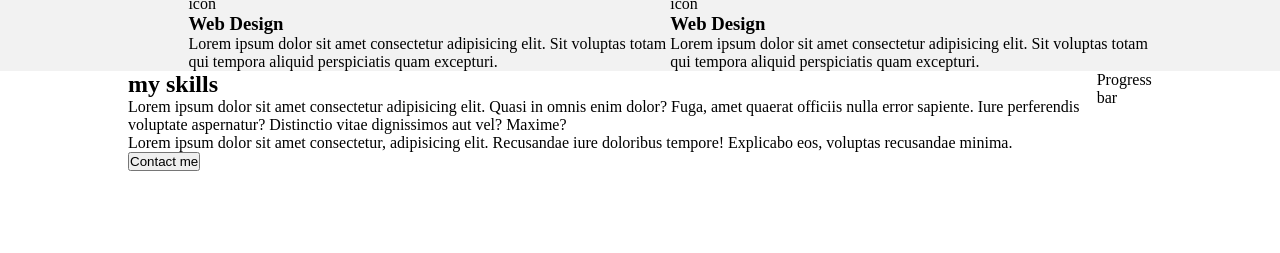
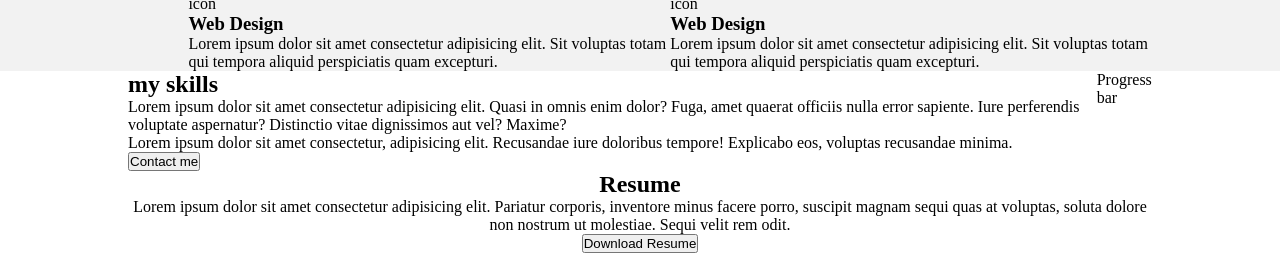
Before and after one commit to DinaTaklit/Create-A-website-from-a-preview, a plain HTML site: page index.html in a window 1280 px wide. Shown: the part 1079-1332 px from the top of the page. Before the commit the page ends 1250 px from the top, so only its background shows below. Drawn offline with Linux system fonts and the light colour scheme.

Commit message:
feat: add resume section

```diff
--- a/index.html
+++ b/index.html
@@ -137,8 +137,19 @@
         </section>
         <!-- /My skills  -->
 
+        <!-- Resume -->
+        <section class="resume">
+            <div class="container">
+                <div class="row">
+                    <h2>Resume</h2>
+                    <p>Lorem ipsum dolor sit amet consectetur adipisicing elit. Pariatur corporis, inventore minus facere porro, suscipit magnam sequi quas at voluptas, soluta dolore non nostrum ut molestiae. Sequi velit rem odit.</p>
+                    <button>Download Resume</button>
+                </div>
+            </div>
+        </section>
+
+        <!-- /Resume -->
     </main>
     <!-- /main -->
-
 </body>
 </html>
--- a/public/css/style.css
+++ b/public/css/style.css
@@ -84,3 +84,9 @@
     display: flex;
 }
 /** /skills **/
+
+/** Resume **/
+.resume{
+    text-align: center;
+}
+/** /Resume **/
```
